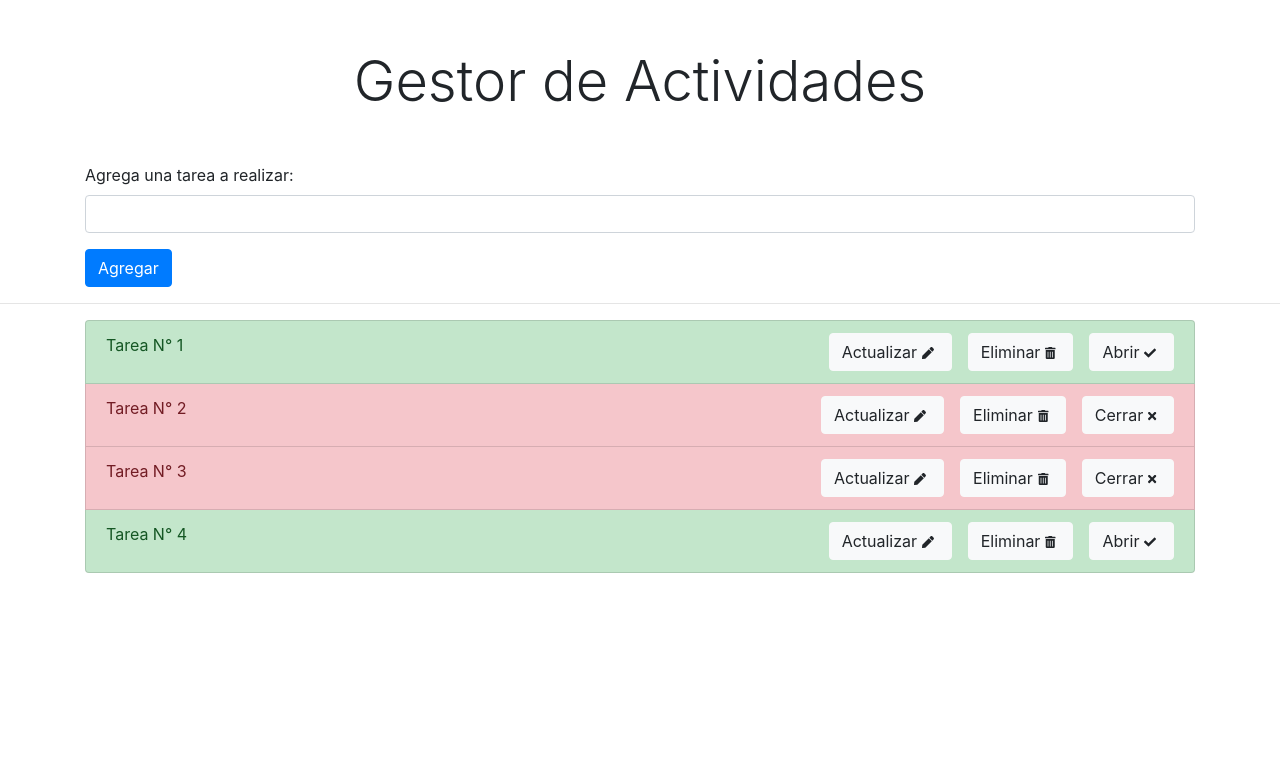
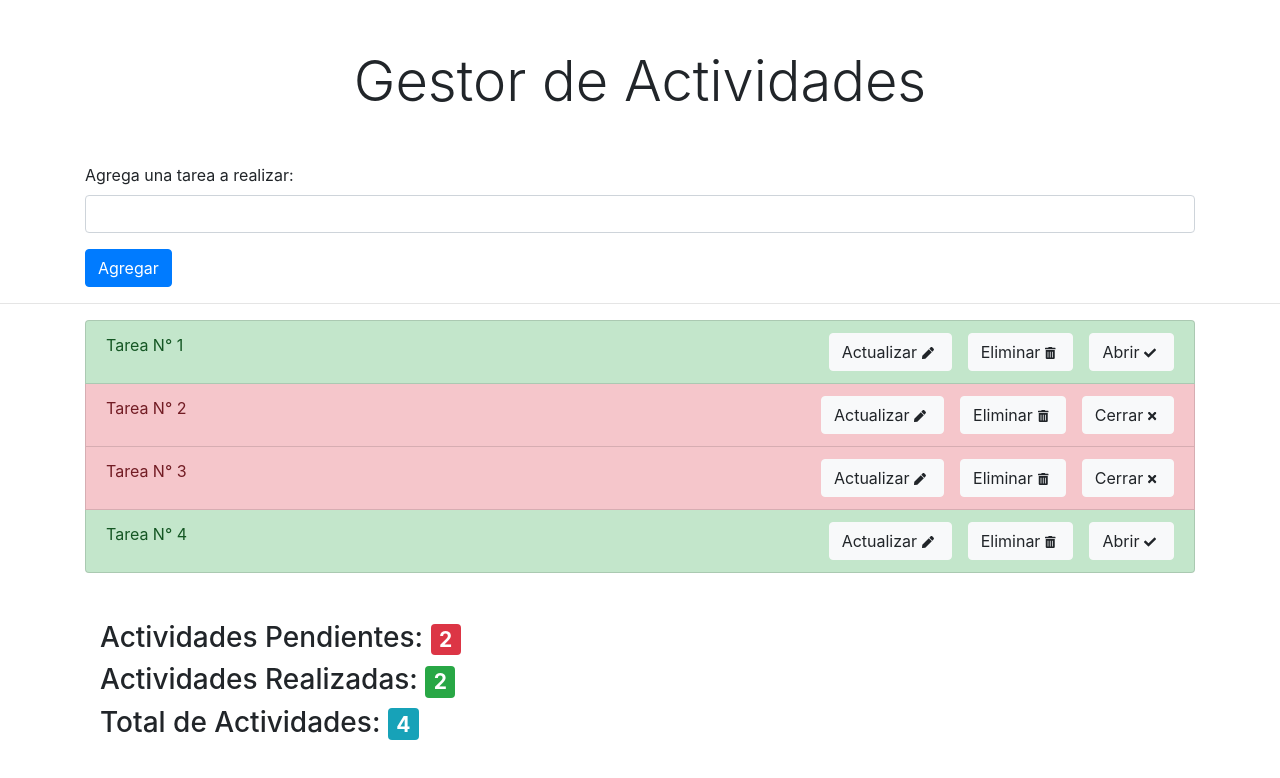
Before and after one commit to JuanDuran85/vuexTesting, a Vue app: page / in a window 1280 px wide. Shown: the top 778 px of the page. Built offline with nearby package versions, Linux system fonts and the light colour scheme.

Commit message:
nuevos cambios en la store

```diff
--- a/src/components/TodoList.vue
+++ b/src/components/TodoList.vue
@@ -1,15 +1,15 @@
 <template>
     <section class="container">
         <div class="list-group">
-            <a href="#" :class="{'list-group-item-success': item.completo, 'list-group-item-danger' : !item.completo}"  class="list-group-item list-group-item-action" v-for="(item, index) in recibirTareas" :key="index">{{item.actividad}}
-                <button class="float-right btn btn-light" @click="finalTarea(index)">{{ item.completo ? 'Abrir' : 'Cerrar' }}<span v-if="item.completo" class="badge"><font-awesome-icon icon="check" /></span><span v-else class="badge"><font-awesome-icon icon="times" /></span></button>
-                <button class="mx-3 float-right btn btn-light" @click="eliminando(item.id)">Eliminar<span class="badge"><font-awesome-icon icon="trash-alt" /></span></button>
+            <a href="#" :class="{'list-group-item-success': item.completo, 'list-group-item-danger' : !item.completo}"  class="list-group-item list-group-item-action" v-for="(item, index) in enviandoTareas" :key="index">{{item.actividad}}
+                <button class="float-right btn btn-light" @click="actualizarTarea(index)">{{ item.completo ? 'Abrir' : 'Cerrar' }}<span v-if="item.completo" class="badge"><font-awesome-icon icon="check" /></span><span v-else class="badge"><font-awesome-icon icon="times" /></span></button>
+                <button class="mx-3 float-right btn btn-light" @click="eliminarTarea(item.id)">Eliminar<span class="badge"><font-awesome-icon icon="trash-alt" /></span></button>
                 <button class="float-right btn btn-light" data-toggle="modal" :data-target="'#tarea'+item.id">Actualizar<span class="badge"><font-awesome-icon icon="pen" /></span></button>
             </a>
         </div>
         <div>
             <!-- Modal -->
-            <div class="modal fade" :id="'tarea'+item.id" tabindex="-1" aria-labelledby="exampleModalLabel" aria-hidden="true" v-for="item in recibirTareas" :key="item.id">
+            <div class="modal fade" :id="'tarea'+item.id" tabindex="-1" aria-labelledby="exampleModalLabel" aria-hidden="true" v-for="item in enviandoTareas" :key="item.id">
                 <div class="modal-dialog">
                     <div class="modal-content">
                     <div class="modal-header">
@@ -26,38 +26,46 @@
                     </div>
                     <div class="modal-footer">
                         <button type="button" class="btn btn-secondary" data-dismiss="modal">Cerrar</button>
-                        <button type="button" class="btn btn-primary" @click="guardarNueva">Guardar</button>
+                        <button type="button" class="btn btn-primary" @click="guardarNueva(item.id)" data-dismiss="modal">Guardar</button>
                     </div>
                     </div>
                 </div>
             </div>
         </div>
+
+        <section class="container mt-5">
+            <h3>Actividades Pendientes: <span class="badge badge-danger">{{actividadPendiente}}</span></h3>
+            <h3>Actividades Realizadas: <span class="badge badge-success">{{actividadTerminada}}</span></h3>
+            <h3>Total de Actividades: <span class="badge badge-info">{{totalActividades}}</span></h3>
+        </section>
     </section>
 </template>
 
 <script>
+import { mapGetters, mapActions } from "vuex";
+
 export default {
     name: 'TodoList',
     computed: {
-        recibirTareas(){
-            return this.$store.getters.enviandoTareas;
-        }
+        ...mapGetters(['enviandoTareas', 'actividadPendiente', 'actividadTerminada', 'totalActividades'])
     },
     data() {
         return {
             tareaNueva: '',
-            actividad: ''
+            actividad: '',
         }
     },
     methods: {
-        eliminando(id){
-            this.$store.dispatch('eliminarTarea',id);
-        },
-        finalTarea(index){
-            this.$store.dispatch('actualizarTarea',index);
-        },
-        guardarNueva(){
-            console.log(this.actividad);
+        ...mapActions(['eliminarTarea','actualizarTarea']),
+        guardarNueva(id){
+            let datos = {
+                id: id,
+                nuevaActividad: this.actividad
+            };
+            this.$store.dispatch("actualizarActividad",datos);
+            setTimeout(() => {
+                this.actividad = "";
+            }, 1000);
         }
     },
 
--- a/src/store/store.js
+++ b/src/store/store.js
@@ -15,12 +15,22 @@ export default new Vuex.Store({
   getters: {
     enviandoTareas(state){
       return state.tareasInicio;
+    },
+    actividadPendiente(state){
+      let resultado = state.tareasInicio.filter(resp => !resp.completo)
+      return resultado.length;
+    },
+    actividadTerminada(state){
+      let resultado = state.tareasInicio.filter(resp => resp.completo)
+      return resultado.length;
+    },
+    totalActividades(state){
+      return state.tareasInicio.length;
     }
   },
   mutations: {
     AgregaTarea(state,tareaReci){
       let idNuevo = Math.floor(Math.random() * 10);
-      console.log(idNuevo);
 
       while(idNuevo >= 0){
         let buscar = state.tareasInicio.find(res => res.id == idNuevo);
@@ -28,7 +38,6 @@ export default new Vuex.Store({
           break;
         }else if(buscar.id == idNuevo) {
           idNuevo++;
-          console.log(idNuevo);
         }
       }
 
@@ -41,11 +50,14 @@ export default new Vuex.Store({
     },
     eliminandoTareaReci(state,id){
       let borrando = state.tareasInicio.findIndex(res => res.id == id);
-      console.log(borrando);
       state.tareasInicio.splice(borrando,1);
     },
     actualizarEstadoTarea(state,index){
       state.tareasInicio[index].completo = !state.tareasInicio[index].completo;
+    },
+    actualizandoActividad(state,data){
+      let encontrado = state.tareasInicio.find(element => element.id === data.id);
+      encontrado.actividad = data.nuevaActividad;
     }
   },
   actions: {
@@ -57,6 +69,9 @@ export default new Vuex.Store({
     },
     actualizarTarea({commit},index){
       commit('actualizarEstadoTarea',index);
+    },
+    actualizarActividad({commit},datos){
+      commit('actualizandoActividad',datos);
     }
   },
 })
```
